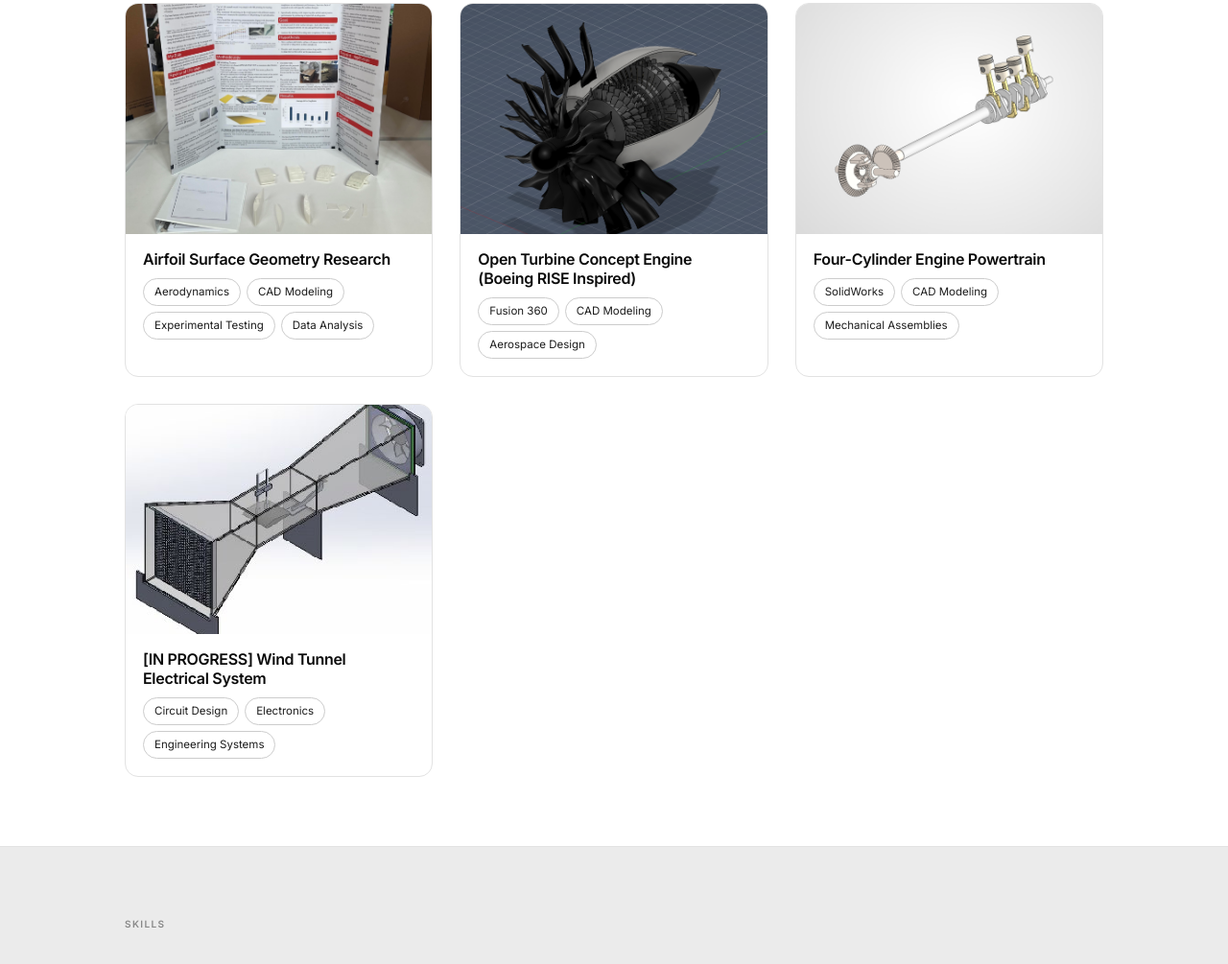
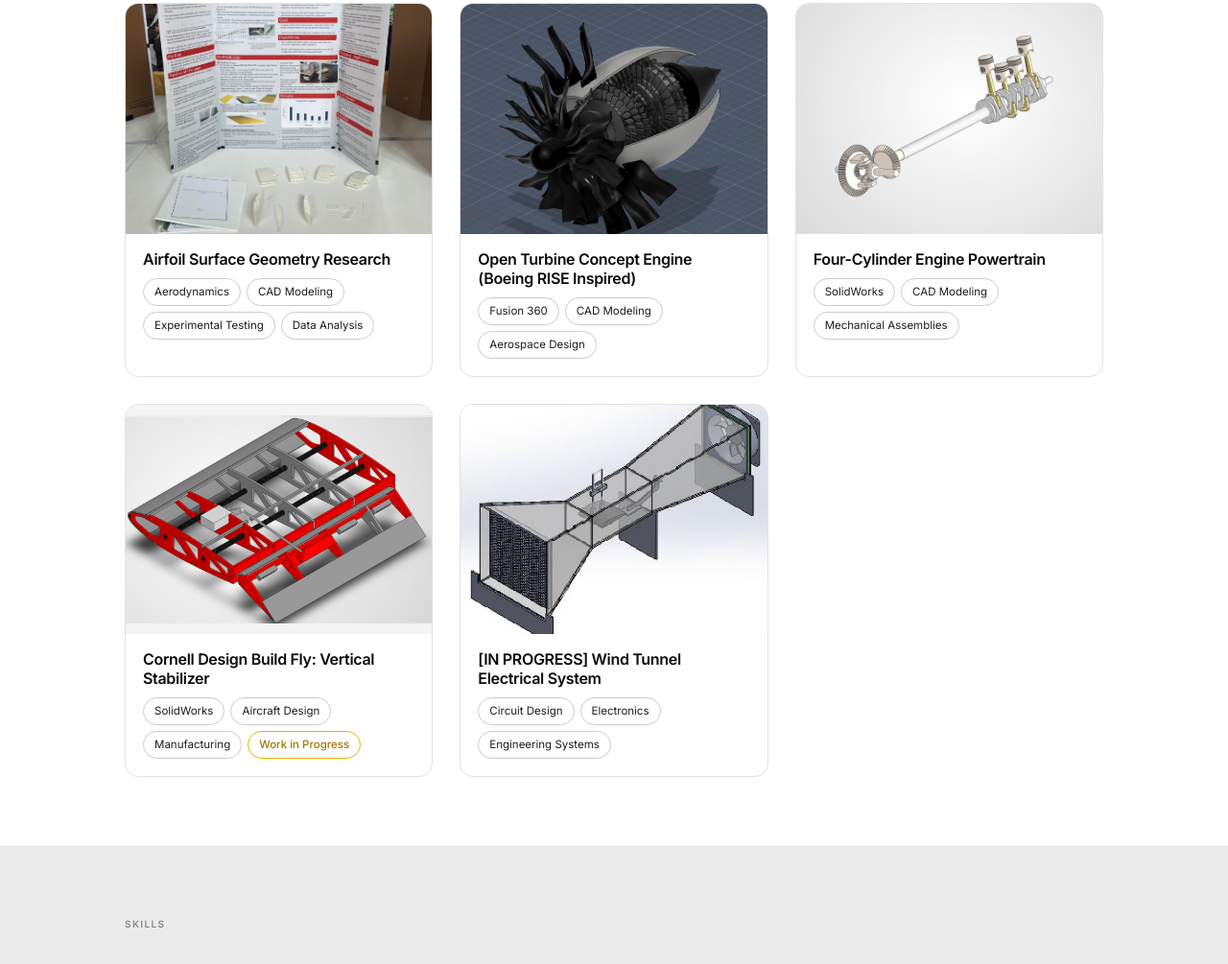
Before and after one commit to yanialiche/yanialiche.github.io, a plain HTML site: page index.html in a window 1280 px wide. Shown: the part 332-1337 px from the top of the page at 96% size. Drawn offline with Linux system fonts and the light colour scheme.

Commit message:
Add completed DBF stabilizer CAD and alignment rigs to portfolio (#1)
* Add Cornell Design Build Fly portfolio entry

* Add four DBF CAD images and clarify manufacturing status

```diff
--- a/index.html
+++ b/index.html
@@ -393,6 +393,22 @@
       ]
     },
     {
+      id: "cornell-design-build-fly",
+      title: "Cornell Design Build Fly: Vertical Stabilizer",
+      tags: ["SolidWorks", "Aircraft Design", "Manufacturing", "Work in Progress"],
+      thumbnail: "images/dbf-vertical-stabilizer-1.png",
+      images: ["images/dbf-vertical-stabilizer-1.png", "images/dbf-vertical-stabilizer-2.png", "images/dbf-alignment-rig-1.png", "images/dbf-alignment-rig-2.png"],
+      imageCaptions: ["Vertical stabilizer and rudder CAD", "Stabilizer structure and control linkage", "Alignment rig CAD, view 1", "Alignment rig CAD, view 2"],
+      containImages: true,
+      paper: "",
+      summary: `Completed the SolidWorks CAD for a vertical stabilizer, rudder, and accompanying alignment rigs for Cornell Design Build Fly. The project is in progress, with manufacturing remaining.`,
+      details: [
+        `As a member of Cornell Design Build Fly's Aerodynamics and Controls subteam, I designed the vertical stabilizer and rudder assembly in SolidWorks. The model includes the internal ribs, spars, reinforcement, and servo linkage, bringing the structure and control hardware together in one assembly.`,
+        `Alongside the stabilizer, I designed alignment rigs to support manufacturing. The rigs use shaped supports and locating features to position the stabilizer and rudder components during assembly and bonding. Designing the tooling alongside the parts helped me think through how the CAD would translate into a physical build.`,
+        `The CAD for the stabilizer and alignment rigs is complete. Manufacturing is the remaining stage, and I will add photos of the build as it progresses.`
+      ]
+    },
+    {
       id: "wind-tunnel-electrical-system",
       title: "[IN PROGRESS] Wind Tunnel Electrical System",
       tags: ["Circuit Design", "Electronics", "Engineering Systems"],
@@ -417,8 +433,8 @@
       <div class="project-card" onclick="showDetail('${p.id}')">
         <div class="card-img">
           ${p.thumbnail
-            ? `<img src="${p.thumbnail}" alt="${p.title}">`
-            : `<span class="card-img-label">Project Image</span>`}
+            ? `<img src="${p.thumbnail}" alt="${p.title}"${p.containImages ? ' style="object-fit:contain;"' : ''}>`
+            : `<span class="card-img-label">${p.thumbnailLabel || 'Project Image'}</span>`}
         </div>
         <div class="card-body">
           <h3>${p.title}</h3>
@@ -465,6 +481,8 @@
 
     const cols = Math.min(p.images.filter(s => s).length || 1, 4);
     const gallery = document.getElementById('detail-gallery');
+    gallery.hidden = p.images.length === 0;
+    gallery.style.display = p.images.length === 0 ? 'none' : '';
     gallery.style.gridTemplateColumns = `repeat(${cols}, 1fr)`;
 
     gallery.innerHTML = p.images.map((src, i) => {
@@ -498,7 +516,7 @@
         </div>`;
       } else {
         return `<div class="detail-gallery-item">
-          <img src="${src}" alt="${p.title} image ${i+1}"
+          <img src="${src}" alt="${p.imageCaptions ? p.imageCaptions[i] : p.title + ' image ' + (i+1)}"${p.containImages ? ' style="object-fit:contain;"' : ''}
                onclick="openLightbox('${src}', '${p.title} image ${i+1}')">
         </div>`;
       }
```
Also changed, not shown: images/dbf-alignment-rig-1.png (added), images/dbf-alignment-rig-2.png (added), images/dbf-vertical-stabilizer-1.png (added), images/dbf-vertical-stabilizer-2.png (added).
